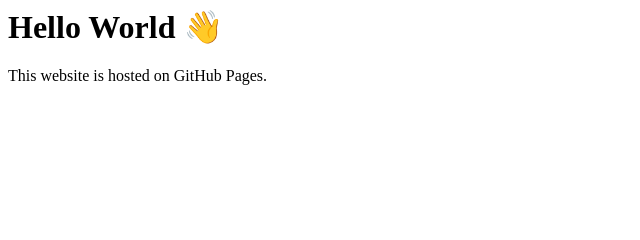
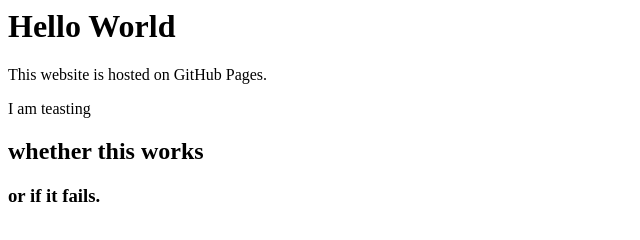
Before and after one commit to Gizmo0603/Website, a plain HTML site: page index.html in a window 1280 px wide. Shown: the whole page, without its empty margins (0-640 px from the left). Drawn offline with Linux system fonts and the light colour scheme.

Commit message:
Update index.html

```diff
--- a/index.html
+++ b/index.html
@@ -3,7 +3,10 @@
     <title>My First Website</title>
 </head>
 <body>
-    <h1>Hello World 👋</h1>
+    <h1>Hello World </h1>
     <p>This website is hosted on GitHub Pages.</p>
+    <p> I am teasting </p>
+    <h2> whether this works </h2>
+    <h3> or if it fails. </h3>
 </body>
 </html>
```
